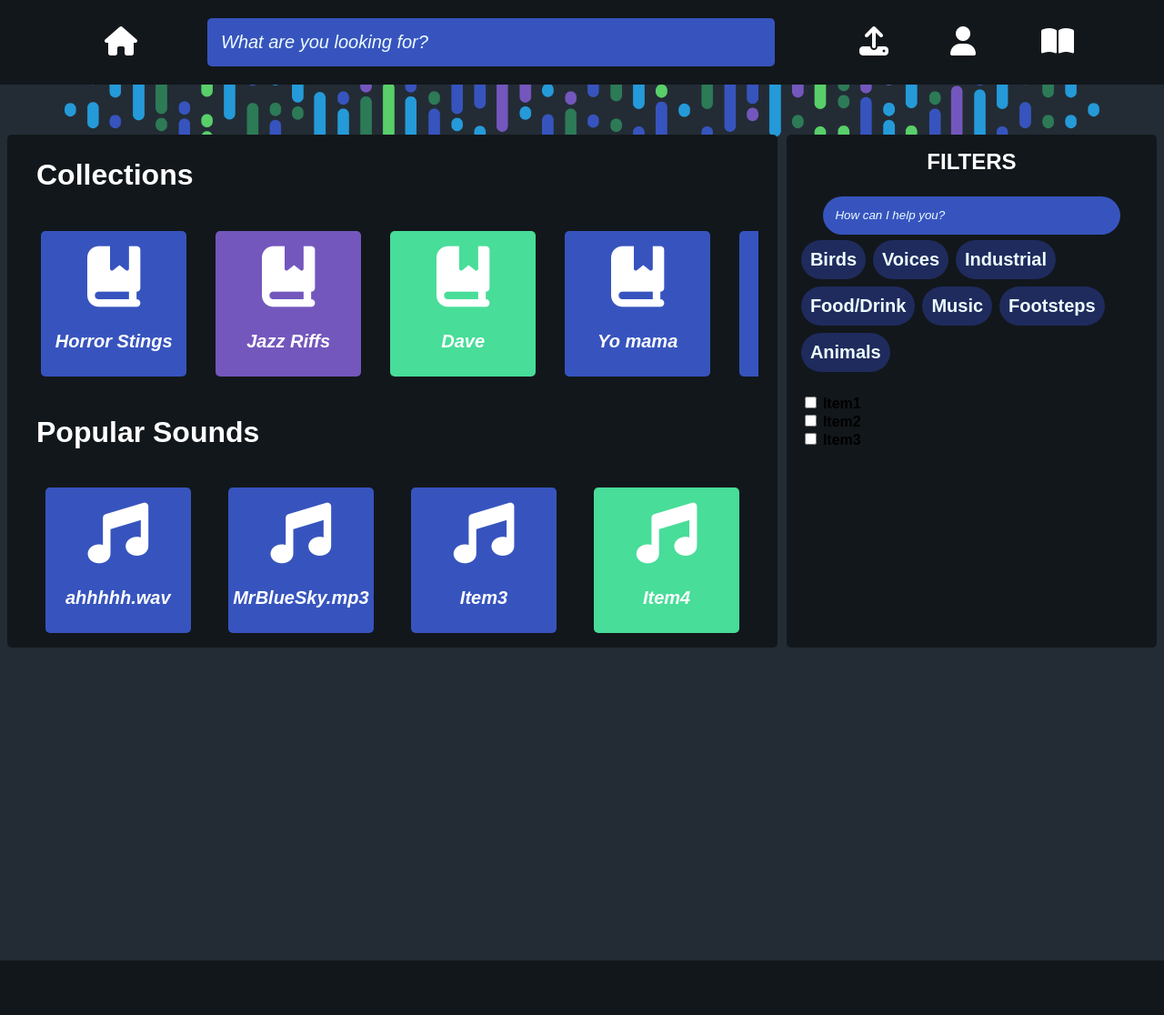
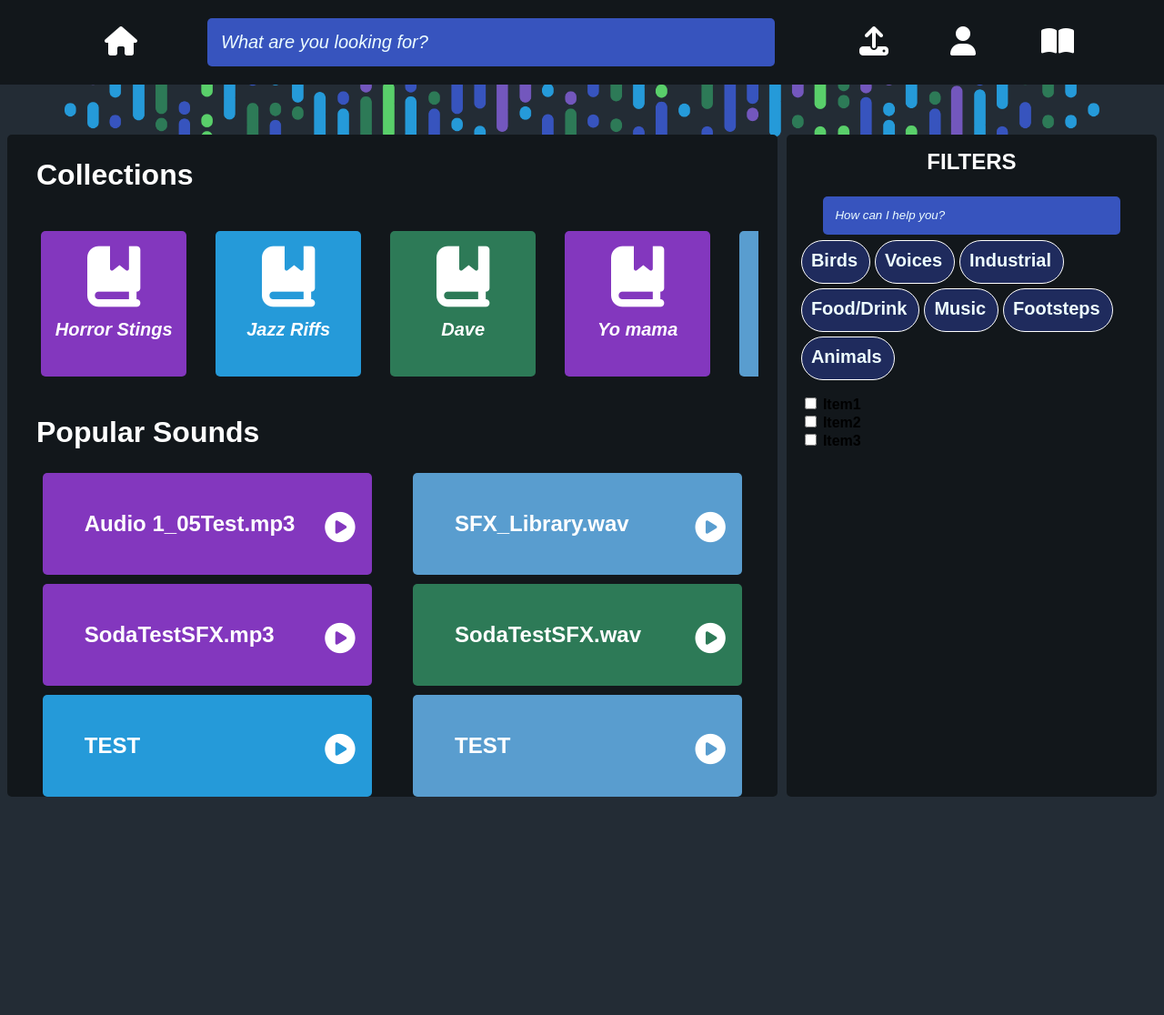
Before and after one commit to NoahZS-webdev/catalystSoundLib, a PHP site: page / in a window 1280 px wide. Shown: the top 1116 px of the page at 91% size. Before the commit the page ends 1056 px from the top, so only its background shows below. Run offline with PHP 8.4, Linux system fonts and the light colour scheme; some libraries are stand-ins or nearby versions; some web fonts are replaced.

Commit message:
Restructure and functionality update for index.html

```diff
--- a/css/styles.css
+++ b/css/styles.css
@@ -21,6 +21,7 @@ h2 {
 }
 
 i {
+    color: #ffffff;
     font-size: 2em;
     margin-top: .25em;
     margin-right: .25em;
@@ -31,6 +32,12 @@ label {
     font-family: "asap", sans-serif;
     font-weight: 600;
     font-style: normal;
+}
+
+a {
+    text-decoration: none;
+} a:active {
+    color: #ffffff;
 }
 
 /* styles for nav bar flex container and flex items */
@@ -177,7 +184,20 @@ input[type=search], select, textarea {
     overflow-x: auto;
     overflow-y: hidden;
     scrollbar-color: grey #12171b;
+}.collectionsContainer2 {
+    display: flex;
+    flex-direction: row;
+    justify-content: space-around;
+    width: 95%;
+    flex-wrap: wrap;
+    gap: 10px
 }
+
+.audioList {
+    flex-basis: 45%;
+    border-radius: 5px;
+}
+
 
 /* flex item inside scroller */
 .flexSoundbox {
@@ -191,7 +211,7 @@ input[type=search], select, textarea {
 }.flexSoundbox i {
     font-size: 50pt;
     text-align: center;
-    padding-bottom: .4em;
+    padding-bottom: .2em;
     color: #ffffff;
 }.flexSoundbox h2{
     color: #ffffff;
@@ -209,7 +229,6 @@ input[type=search], select, textarea {
 .flexSoundbox a {
     text-decoration: none;
 }
-
 /* div that contains filter section */
 .filterdpop2 {
     background-color: #12171b;
@@ -226,12 +245,31 @@ input[type=search], select, textarea {
     font-style: normal;
 }
 
+.MOSES {
+    display: flex;
+    flex-direction: row;
+    justify-content: space-between;
+    align-items: center;
+    margin: 10px;
+    border-radius: 5px;
+}.MOSES2 {
+    max-width: 100%;
+    overflow: hidden;
+}.MOSES2 i{
+    font-size: 25pt;
+}.MOSES2 h2{
+    text-decoration: none;
+}.MOSES3 i{
+    font-size: 25pt;
+}
+
 /* flexbox for wrapping filter buttons */
 .filtersContainer {
     display: flex;
     flex-direction: row;
     flex-wrap: wrap;
     margin-bottom: 1em;
+    gap: 5px;
 }
 
 /* flex item for filtersContainer */
@@ -241,8 +279,9 @@ input[type=search], select, textarea {
     border-radius: 25px;
     padding: 5px;
     width: auto;
-    margin-right: .5em;
-    margin-bottom: .5em;
+    padding-right: .5em;
+    padding-bottom: .5em;
+    border: solid #ffffff 1px;
 }.filterButton h3 {
     font-size: 15pt;
     margin:0;
@@ -264,7 +303,7 @@ input[type=search], select, textarea {
 .flexFilterSearch input[type=text], select, textarea {
     background-color: #3754BE;
     color: #edfdff;
-    border-radius: 50px;
+    border-radius: 5px;
     padding: 1em;
     margin-bottom: .5em;
     border: none;
--- a/index.html
+++ b/index.html
@@ -23,6 +23,9 @@
 
     <!--This script defines the function that generates random colors for flexSoundBox-->
     <script src="scripts/randomColors.js"></script>
+
+
+
 
 </head>
 
@@ -138,35 +141,51 @@ Section for the flexboxes containing the collections/Popular sounds
     <!-- ===================================================-->
 
     <div class="h1Container"><h1>Popular Sounds</h1></div>
-    <div class="collectionsContainer">
+    <div class="collectionsContainer2">
 
-        <div class="flexSoundbox" id="randTarget8">
-            <a href="#" class="FlexCollect">
-                <i class="fa-solid fa-music"></i>
-                <h2>ahhhhh.wav</h2>
-            </a>
+        <div class="audioList" id="randTarget8">
+                <div class="MOSES">
+                    <div class="MOSES2"><h2>Audio 1_05Test.mp3</h2></div>
+                    <div class="MOSES3"><i class="fa-solid fa-circle-play"></i></div>
+                    <audio src="audioFiles/Audio 1_05Test.mp3"></audio>
+                </div>
         </div>
 
-        <div class="flexSoundbox" id="randTarget9">
-            <a href="#" class="FlexCollect">
-                <i class="fa-solid fa-music"></i>
-                <h2>MrBlueSky.mp3</h2>
-            </a>
+        <div class="audioList" id="randTarget9">
+                <div class="MOSES">
+                    <div class="MOSES2"><h2>SFX_Library.wav</h2></div>
+                    <div class="MOSES3"><i class="fa-solid fa-circle-play"></i></div>
+                </div>
         </div>
 
-        <div class="flexSoundbox" id="randTarget10">
-            <a href="#" class="FlexCollect">
-                <i class="fa-solid fa-music"></i>
-                <h2>Item3</h2>
-            </a>
+        <div class="audioList" id="randTarget10">
+                <div class="MOSES">
+                    <div class="MOSES2"><h2>SodaTestSFX.mp3</h2></div>
+                    <div class="MOSES3"><i class="fa-solid fa-circle-play"></i></div>
+                </div>
         </div>
 
-        <div class="flexSoundbox" id="randTarget11">
-            <a href="#" class="FlexCollect">
-                <i class="fa-solid fa-music"></i>
-                <h2>Item4</h2>
-            </a>
+        <div class="audioList" id="randTarget11">
+                <div class="MOSES">
+                    <div class="MOSES2"><h2>SodaTestSFX.wav</h2></div>
+                    <div class="MOSES3"><i class="fa-solid fa-circle-play"></i></div>
+                </div>
         </div>
+
+        <div class="audioList" id="randTarget12">
+                <div class="MOSES">
+                    <div class="MOSES2"><h2>TEST</h2></div>
+                    <div class="MOSES3"><i class="fa-solid fa-circle-play"></i></div>
+                </div>
+        </div>
+
+        <div class="audioList" id="randTarget13">
+                <div class="MOSES">
+                    <div class="MOSES2"><h2>TEST</h2></div>
+                    <div class="MOSES3"><i class="fa-solid fa-circle-play"></i></div>
+                </div>
+        </div>
+
     </div>
 
 
@@ -208,6 +227,10 @@ Section for the flexboxes containing the collections/Popular sounds
     <p>&nbsp;</p>
 </section>
 
+<div class="test">
+    <audio src="audioFiles/Audio 1_05Test.mp3"></audio>
+</div>
+
 <!--Gives each flexSoundBox a random color via randomColors.js
 
 FIX LATER there is definitely a much more efficiant way to do this
@@ -225,6 +248,8 @@ FIX LATER there is definitely a much more efficiant way to do this
     document.getElementById("randTarget9").style.backgroundColor = genRandCol()
     document.getElementById("randTarget10").style.backgroundColor = genRandCol()
     document.getElementById("randTarget11").style.backgroundColor = genRandCol()
+    document.getElementById("randTarget12").style.backgroundColor = genRandCol()
+    document.getElementById("randTarget13").style.backgroundColor = genRandCol()
 </script>
 
 </body>
@@ -234,8 +259,7 @@ FIX LATER there is definitely a much more efficiant way to do this
 
 <i class="fa-solid fa-book-bookmark"></i>   COLLECTIONS
 <i class="fa-solid fa-circle-play"></i>     PLAY BUTTON
-<i class="fa-solid fa-headphones"></i>      HEADPHONES
-<i class="fa-solid fa-music"></i>           MUSIC NOTE
+<i class="fa-solid fa-headphones"></i>      HEADPH           MUSIC NOTE
 <i class="fa-solid fa-bookmark"></i>        BOOKMARK
 <i class="fa-solid fa-house"></i>           HOME
 <i class="fa-solid fa-star"></i>            STAR
--- /dev/null
+++ b/scripts/playAudio.js
@@ -0,0 +1,3 @@
+const sound1 = document.querySelector("audio");
+
+sound1.play()
--- a/scripts/randomColors.js
+++ b/scripts/randomColors.js
@@ -6,19 +6,22 @@ function genRandCol() {
     randCol = Math.floor(Math.random() * 5);
     /* takes random value and assigns a color */
     if (randCol == 1) {
-        return "#3754BE"
+        return "#599dcf"
     }
     else if (randCol == 2) {
         return "#59cf6a"
     }
     else if (randCol == 3) {
-        return "#7357bd"
+        return "#259ad9"
     }
     else if (randCol == 4) {
-        return "#48dd99"
+        return "#2d7a57"
     }
     else if (randCol == 5) {
-        return "#8b8e8f"
+        return "#3754be"
+    }
+    else if (randCol == 0) {
+        return "#8337be"
     }
 
 }
```
Also changed, not shown: php/fileManagement.php (+6 -2 lines), 4 other files.
